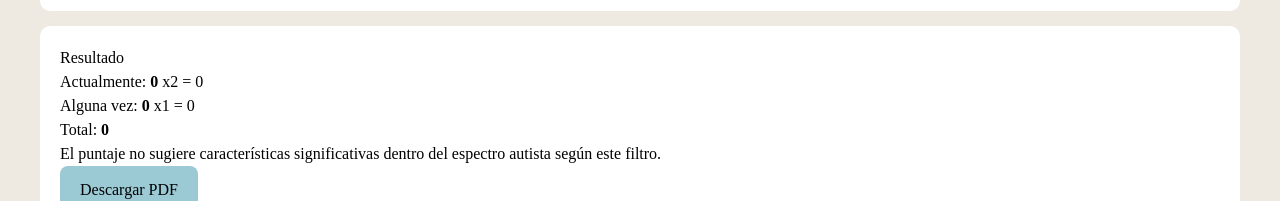
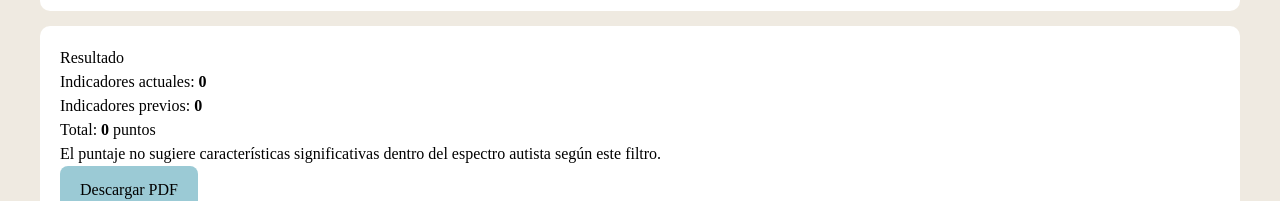
Before and after one commit to diegogiovenile/filtro-de-autismo-casa-tk, a React (Vite) app: page / in a window 1280 px wide. Shown: the part 3365-3566 px from the top of the page. Built offline with nearby package versions, Linux system fonts and the light colour scheme; the HTML template or start-up script is replaced by a standard one.

Commit message:
ajuste visual resultado sin x2 x1

```diff
--- a/src/App.jsx
+++ b/src/App.jsx
@@ -229,10 +229,10 @@ borderRadius:"10px"
 
 <h2>Resultado</h2>
 
-<p>Actualmente: <b>{actuales}</b> x2 = {actuales*2}</p>
-<p>Alguna vez: <b>{antes}</b> x1 = {antes}</p>
+<p>Indicadores actuales: <b>{actuales}</b></p>
+<p>Indicadores previos: <b>{antes}</b></p>
 
-<p>Total: <b>{total}</b></p>
+<p>Total: <b>{total}</b> puntos</p>
 
 <p>{interpretacion}</p>
 
```
